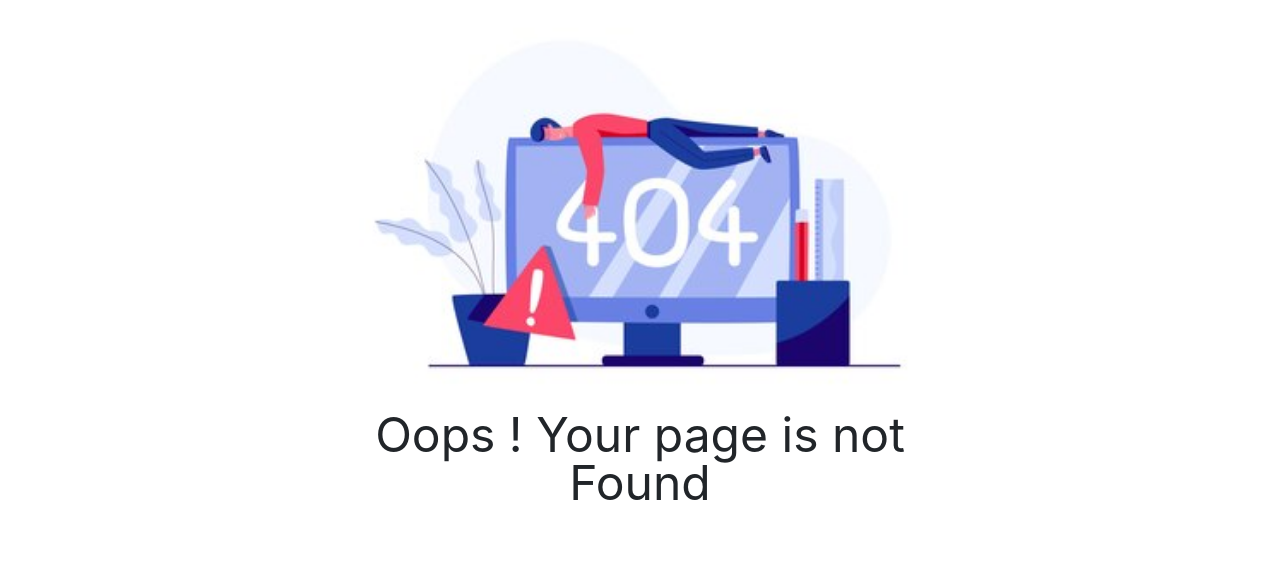
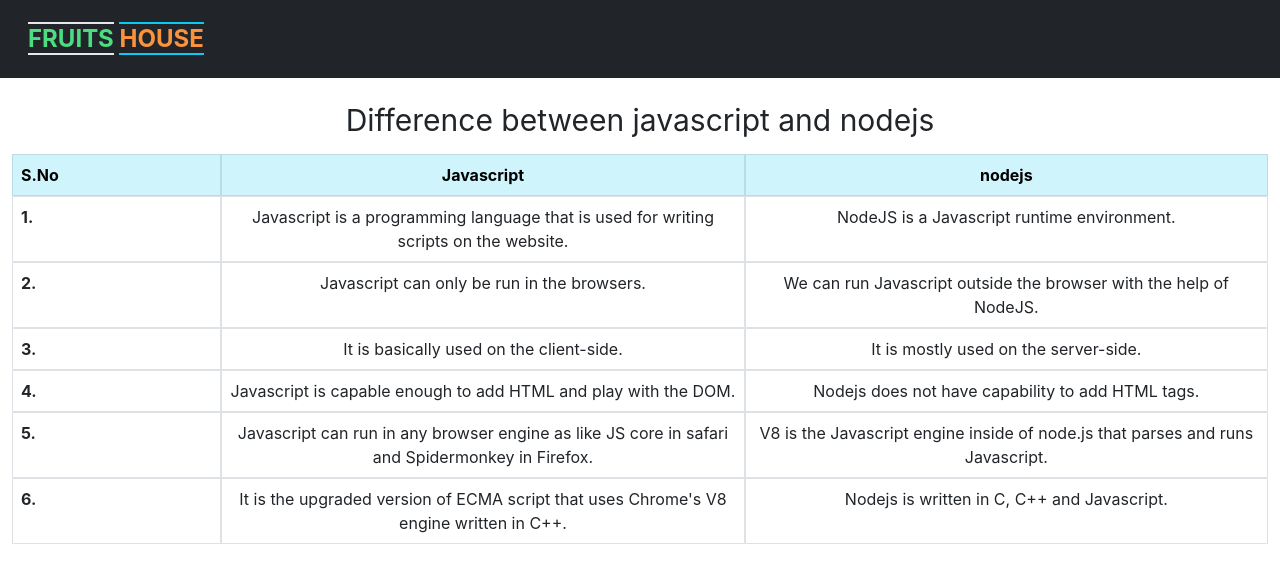
Before and after one commit to frsiam/fruithouse-mangement-client-side, a React (Create React App) app: page /blogs in a window 1280 px wide. Before the commit this address had no page. Shown: the top 582 px of the page. Built offline with nearby package versions, Linux system fonts and the light colour scheme.

Commit message:
create blog component and ans the difference between jsvascript and nodejs

```diff
--- a/src/App.js
+++ b/src/App.js
@@ -1,14 +1,18 @@
 import { Route, Routes } from 'react-router-dom';
 import './App.css';
+import Blogs from './pages/Blogs/Blogs';
 import Home from './pages/Home/Home';
 import NotFound from './pages/NotFound/NotFound';
+import Header from './pages/Shared/Header/Header';
 
 function App() {
   return (
     <div>
+      <Header />
       <Routes>
         <Route path="/" element={<Home />} />
         <Route path="home" element={<Home />} />
+        <Route path='/blogs' element={<Blogs />} />
         <Route path='*' element={<NotFound />} />
       </Routes>
     </div>
--- /dev/null
+++ b/src/pages/Blogs/Blogs.js
@@ -0,0 +1,81 @@
+import React from 'react';
+
+const Blogs = () => {
+    return (
+        <div className='container px-4'>
+            <div className='my-4'>
+                <h2 className='text-3xl text-center my-3'>Difference between javascript and nodejs</h2>
+                <table class="table table-bordered">
+                    <thead className='table-info'>
+                        <tr className='row'>
+                            <th className='col-2'>S.No</th>
+                            <th className='col-5 text-center'>Javascript</th>
+                            <th className='col-5 text-center'>nodejs</th>
+                        </tr>
+                    </thead>
+                    <tbody>
+                        <tr className='row'>
+                            <th className="col-2">1.</th>
+                            <td className="col-5 text-center">
+                                Javascript is a programming language that is used for writing scripts on the website.
+                            </td>
+                            <td className="col-5 text-center">
+                                NodeJS is a Javascript runtime environment.
+                            </td>
+                        </tr>
+                        <tr className='row'>
+                            <th className="col-2">2.</th>
+                            <td className="col-5 text-center">
+                                Javascript can only be run in the browsers.
+                            </td>
+                            <td className="col-5 text-center">
+                                We can run Javascript outside the browser with the help of NodeJS.
+                            </td>
+                        </tr>
+                        <tr className='row'>
+                            <th className="col-2">3.</th>
+                            <td className="col-5 text-center">
+                                It is basically used on the client-side.
+                            </td>
+                            <td className="col-5 text-center">
+                                It is mostly used on the server-side.
+                            </td>
+                        </tr>
+                        <tr className='row'>
+                            <th className="col-2">4.</th>
+                            <td className="col-5 text-center">
+                                Javascript is capable enough to add HTML and play with the DOM.
+                            </td>
+                            <td className="col-5 text-center">
+                                Nodejs does not have capability to add HTML tags.
+                            </td>
+                        </tr>
+                        <tr className='row'>
+                            <th className="col-2">5.</th>
+                            <td className="col-5 text-center">
+                                Javascript can run in any browser engine as like JS core in safari and Spidermonkey in Firefox.
+                            </td>
+                            <td className="col-5 text-center">
+                                V8 is the Javascript engine inside of node.js that parses and runs Javascript.
+                            </td>
+                        </tr>
+                        <tr className='row'>
+                            <th className="col-2">6.</th>
+                            <td className="col-5 text-center">
+                                It is the upgraded version of ECMA script that uses Chrome's V8 engine written in C++.
+                            </td>
+                            <td className="col-5 text-center">
+                                Nodejs is written in C, C++ and Javascript.
+                            </td>
+                        </tr>
+                    </tbody>
+                </table>
+            </div>
+            <div></div>
+            <div></div>
+            <div></div>
+        </div>
+    );
+};
+
+export default Blogs;
--- a/src/pages/Home/Home.js
+++ b/src/pages/Home/Home.js
@@ -2,19 +2,15 @@ import React from 'react';
 import useInventories from '../../hooks/useInventories';
 import Banner from '../Banner/Banner';
 import HeroArea from '../HeroArea/HeroArea';
+import HomeInventories from '../HomeInventories/HomeInventories';
 import Footer from '../Shared/Footer/Footer';
-import Header from '../Shared/Header/Header';
 
 const Home = () => {
-    const [inventories] = useInventories();
     return (
         <div>
-            <Header />
             <Banner />
             <HeroArea />
-            <div>
-                <h3>{inventories.length}</h3>
-            </div>
+            <HomeInventories />
             <Footer />
         </div>
     );
--- /dev/null
+++ b/src/pages/HomeInventories/HomeInventories.js
@@ -0,0 +1,20 @@
+import React from 'react';
+import useInventories from '../../hooks/useInventories';
+import Singleinventory from '../Singleinventory/Singleinventory';
+
+const HomeInventories = () => {
+    const [inventories] = useInventories();
+    if (inventories) {
+        inventories.length = 6;
+    }
+    return (
+        <div className='container'>
+            <h1>Home Inventory section : {inventories.length}</h1>
+            {
+                inventories.map(inventory => <Singleinventory key={inventory._id} inventory={inventory} />)
+            }
+        </div>
+    );
+};
+
+export default HomeInventories;
--- a/src/pages/NotFound/NotFound.js
+++ b/src/pages/NotFound/NotFound.js
@@ -5,7 +5,7 @@ const NotFound = () => {
     return (
         <div className='container text-center w-50'>
             <img className='w-100' src={notfound} alt="" />
-            <h1 className='text-5xl'>Oops ! Your page is not Found</h1>
+            <h1 className='text-3xl'>Oops ! Your page is not Found</h1>
         </div>
     );
 };
--- /dev/null
+++ b/src/pages/Singleinventory/Singleinventory.js
@@ -0,0 +1,11 @@
+import React from 'react';
+
+const Singleinventory = ({ inventory }) => {
+    return (
+        <div>
+            <h1>single inventory: {inventory.name}</h1>
+        </div>
+    );
+};
+
+export default Singleinventory;
```
